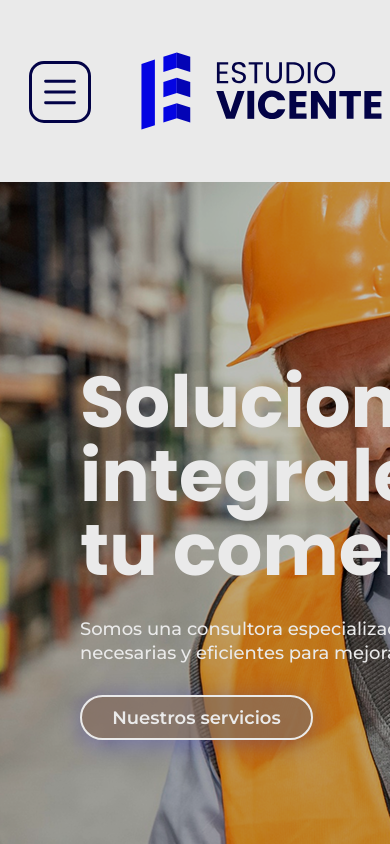
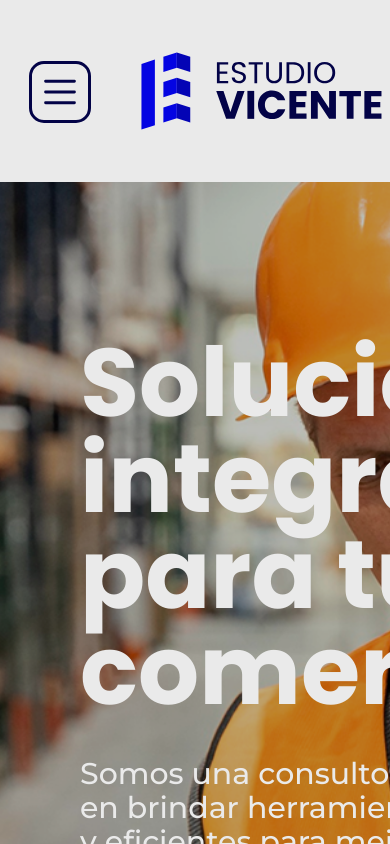
Before and after one commit to Gianva23/Estudio_PIMSI, a React (Create React App) app: page / in a window 390 px wide. Shown: the top 844 px of the page. Built offline with nearby package versions, Linux system fonts and the light colour scheme.

Commit message:
Home en 1080

```diff
--- a/src/sections/Home/Home.css
+++ b/src/sections/Home/Home.css
@@ -69,8 +69,8 @@
 .home-texto{
     margin: 0;
     font-family: 'Poppins-Bold';
-    font-size: 4.5rem;
-    line-height: 4.625rem;
+    font-size: 4.5rem;  /* 72px */
+    line-height: 4.625rem;  /* 72px */
     color: #EAEAEA;
     z-index: 3;
 }
@@ -78,8 +78,8 @@
     margin: 0;
     font-family: 'Montserrat-Medium';
     width: 630px;
-    font-size: 1.125rem;
-    line-height: 1.5rem;
+    font-size: 1.125rem;    /* 18px */
+    line-height: 1.5rem;    /* 24px */
     color: #EAEAEA;
     z-index: 3;
 }
@@ -101,6 +101,35 @@
 @media (max-width: 1080px){
     .home-container{
         margin-top: 182px;
+        height: 1019px;
+    }
+    .dot {
+        width: 23px;
+        height: 23px;
+    }
+    .home-cosas{
+        width: 552px;
+        padding-top: 153px;
+        gap: 38px;
+    }
+    .home-texto{
+        font-size: 6rem;  /* 96px */
+        line-height: 6rem;  /* 96px */
+    }
+    .home-texto2{
+        width: 100%;
+        font-size: 1.875rem;    /* 30px */
+        line-height: 2.125rem;    /* 34px */
+    }
+    .boton-home {
+        background-color: rgba(143, 143, 137, 0.8);
+        width: 409.23px;
+        height: 64px;
+        border: 3.5px solid #EAEAEA;
+        border-radius: 60px;
+        font-size: 1.875rem;    /* 30px */
+        line-height: 1.25rem;  /* 20px */
+        margin-top: 17px;
     }
 }
 /*
```
Also changed, not shown: 13 other files (tests, documents, lock files or other folders).
